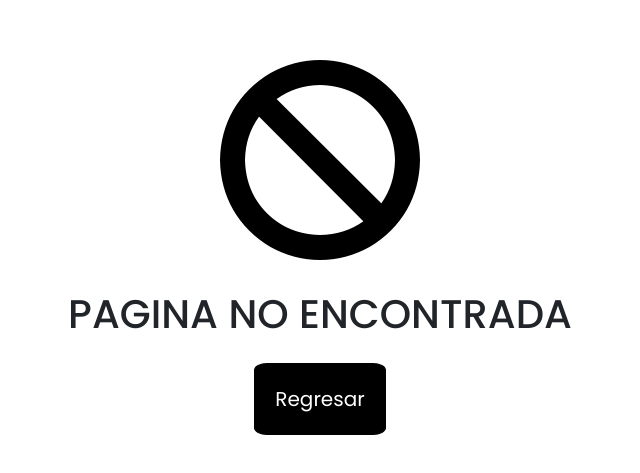
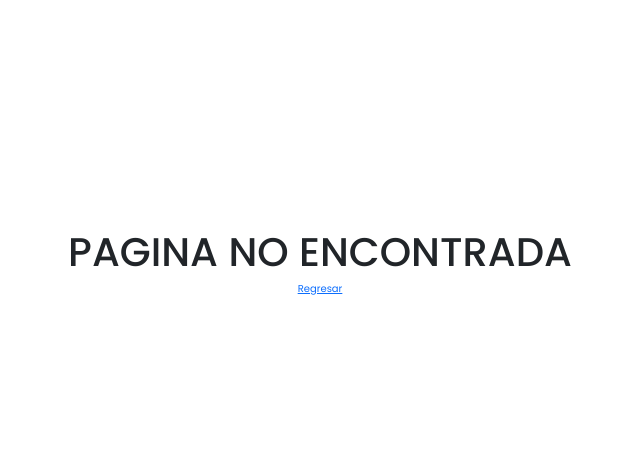
Before and after one commit to MatiasRoel24/Ascensores-Tecnics, a website: page 404.html in a window 1280 px wide. Shown: the part 153-626 px from the top of the page, without its empty margins (320-960 px from the left). Drawn offline with nearby package versions, Linux system fonts and the light colour scheme.

Commit message:
Arreglo en pagina 404

```diff
--- a/404.html
+++ b/404.html
@@ -17,9 +17,8 @@
 
     <main>
         <section class="contenedor-404">
-            <i class="fas fa-ban icon-ban"></i>
             <h1 class="mt-5 text-center text-404">pagina no encontrada</h1>
-            <a href="index.html" class="regresar">Regresar</a>
+            <a href="index.html" >Regresar</a>
         </section>
 
     </main>
```
